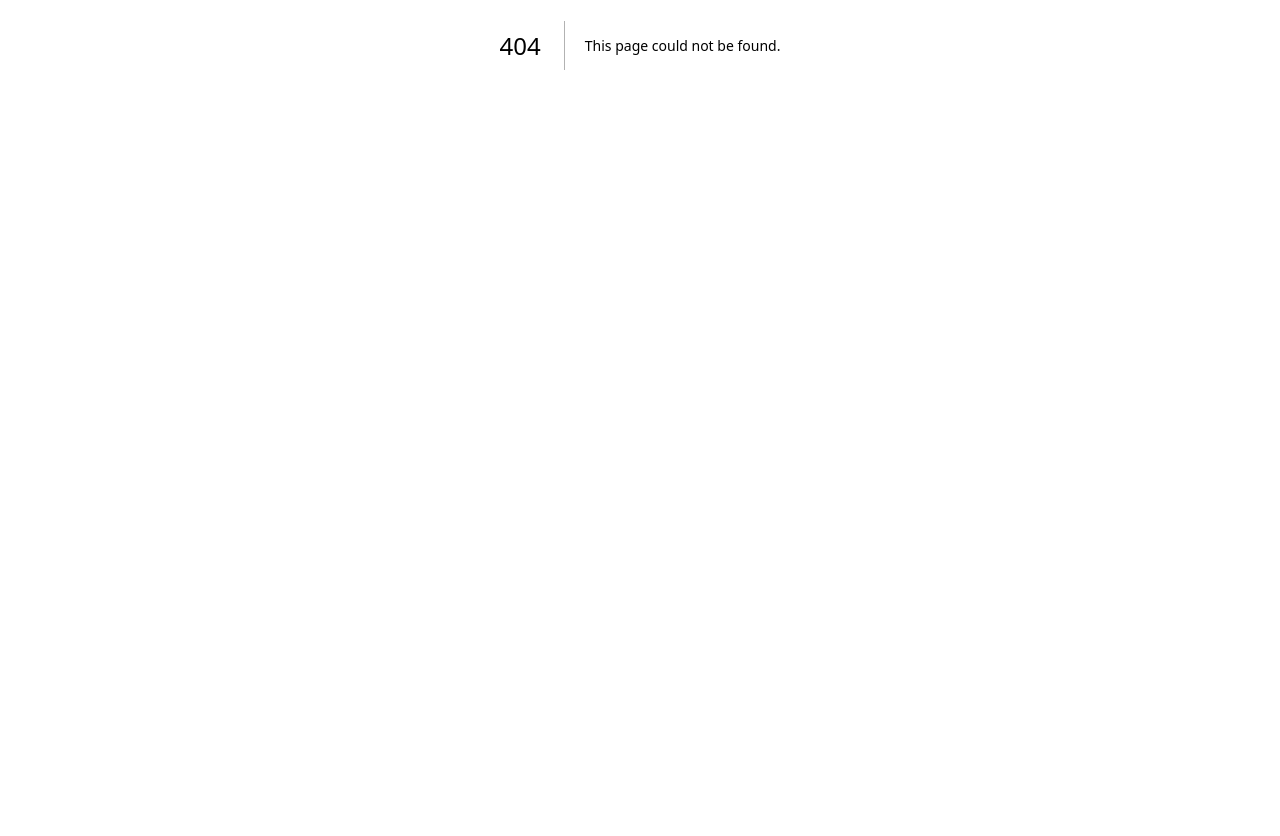
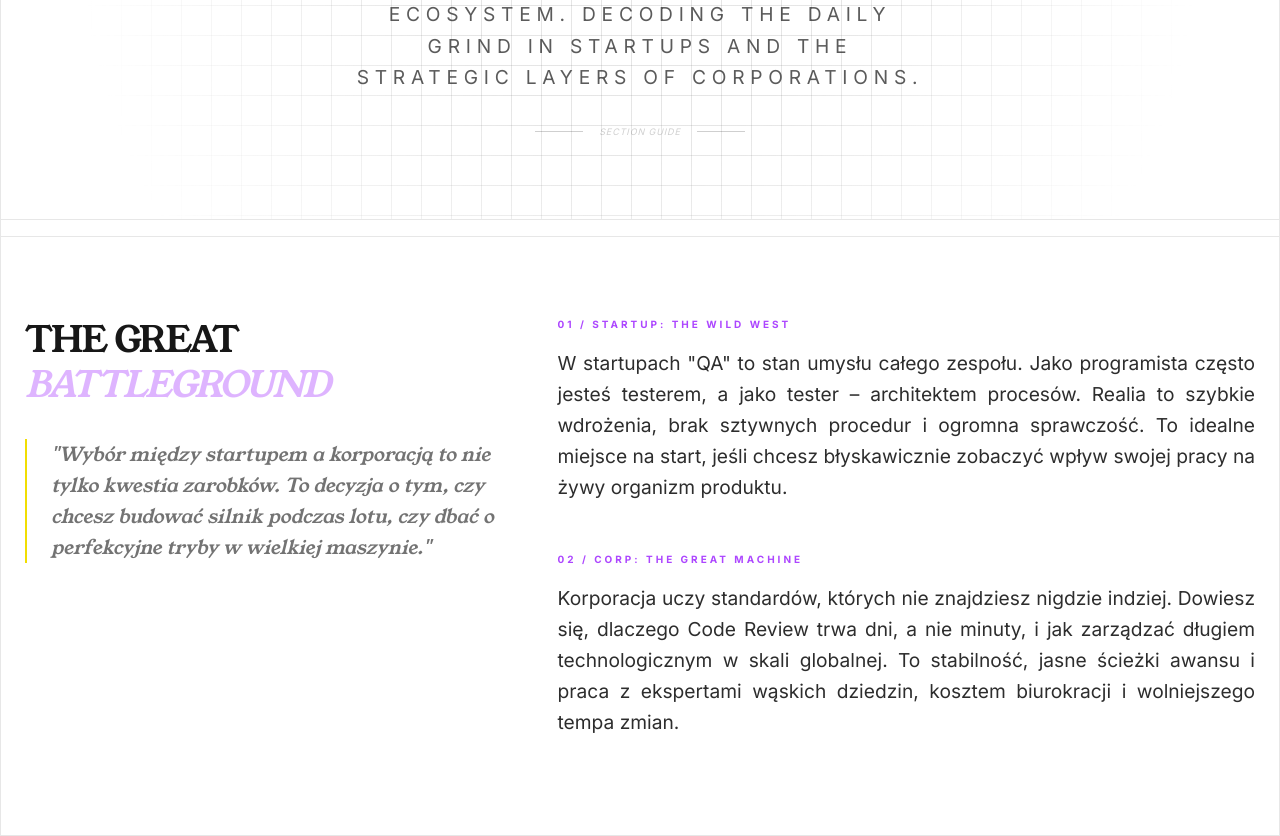
Before and after one commit to highimexy/it-shit, a Next.js app in the folder frontend/: page /reality-check in a window 1280 px wide. Before the commit this address had no page. Shown: the part 420-1256 px from the top of the page. Before the commit the page ends 865 px from the top, so only its background shows below. Built offline with nearby package versions, Linux system fonts and the light colour scheme.

Commit message:
feat: Add reality-check page

```diff
--- a/frontend/app/3d/page.tsx
+++ b/frontend/app/3d/page.tsx
@@ -1,4 +1,4 @@
-import { SectionDivider } from '../components/SectionDIvider'
+import { SectionDivider } from '../components/SectionDivider'
 import { SubpageHeader } from '../components/SubpageHeader'
 
 export default function ThreePage() {
--- a/frontend/app/components/HomeHeader.tsx
+++ b/frontend/app/components/HomeHeader.tsx
@@ -12,14 +12,16 @@ export function HomeHeader() {
           <h1 className="font-serif">
             Master the <span className="text-green-500 italic opacity-90">Basics</span> <br />
             Architect the <span className="text-yellow-400 italic opacity-90">Frontend</span> <br />
-            Render the <span className="text-red-500 italic opacity-90">Future</span>
+            Render the <span className="text-red-500 italic opacity-90">Future</span> <br />
+            Face the <span className="text-purple-500 italic opacity-90">Reality</span>
           </h1>
 
           <div className="mx-auto mt-12 max-w-2xl">
             <p className="px-4 font-sans text-[11px] leading-relaxed tracking-[0.4em] uppercase opacity-70">
               Simplifying the path from <span className="font-bold">QA Fundamentals</span> through
               <span className="font-bold"> Modern Web Development</span> to advanced
-              <span className="font-bold"> Three.js Experiences</span>.
+              <span className="font-bold"> Three.js Experiences</span> — seasoned with a
+              <span className="font-bold"> pinch of harsh reality</span>.
             </p>
 
             <div className="mt-8 flex items-center justify-center gap-6 opacity-20">
--- a/frontend/app/frontend/page.tsx
+++ b/frontend/app/frontend/page.tsx
@@ -1,4 +1,4 @@
-import { SectionDivider } from '../components/SectionDIvider'
+import { SectionDivider } from '../components/SectionDivider'
 import { SubpageHeader } from '../components/SubpageHeader'
 
 export default function FrontendPage() {
--- a/frontend/app/qa/page.tsx
+++ b/frontend/app/qa/page.tsx
@@ -1,4 +1,4 @@
-import { SectionDivider } from '../components/SectionDIvider'
+import { SectionDivider } from '../components/SectionDivider'
 import { SubpageHeader } from '../components/SubpageHeader'
 
 export default function QaPage() {
--- /dev/null
+++ b/frontend/app/reality-check/page.tsx
@@ -0,0 +1,63 @@
+'use client'
+
+import { SectionDivider } from '../components/SectionDivider'
+import { SubpageHeader } from '../components/SubpageHeader'
+import { Container } from '../wrappers/Container'
+
+export default function RealityCheckPage() {
+  return (
+    <main>
+      <SubpageHeader
+        title="Reality Check"
+        subtitle="The unfiltered truth about the IT ecosystem. Decoding the daily grind in startups and the strategic layers of corporations."
+        accentColor="text-purple-500"
+      />
+
+      <SectionDivider />
+
+      <Container className="border-foreground/10 border-x py-20">
+        <div className="grid gap-12 px-6 lg:grid-cols-12">
+          <div className="lg:col-span-5">
+            <h2 className="font-serif text-4xl leading-tight tracking-tighter uppercase">
+              The Great <br />{' '}
+              <span className="text-purple-500 italic opacity-40">Battleground</span>
+            </h2>
+            <p className="mt-8 border-l-2 border-purple-500/30 pl-6 font-serif text-lg leading-relaxed italic opacity-60">
+              "Wybór między startupem a korporacją to nie tylko kwestia zarobków. To decyzja o tym,
+              czy chcesz budować silnik podczas lotu, czy dbać o perfekcyjne tryby w wielkiej
+              maszynie."
+            </p>
+          </div>
+
+          <div className="space-y-12 lg:col-span-7">
+            <section>
+              <h3 className="mb-4 font-sans text-[10px] font-bold tracking-[0.3em] text-purple-500 uppercase">
+                01 / Startup: The Wild West
+              </h3>
+              <p className="text-justify font-sans text-sm leading-relaxed opacity-90">
+                W startupach "QA" to stan umysłu całego zespołu. Jako programista często jesteś
+                testerem, a jako tester – architektem procesów. Realia to szybkie wdrożenia, brak
+                sztywnych procedur i ogromna sprawczość. To idealne miejsce na start, jeśli chcesz
+                błyskawicznie zobaczyć wpływ swojej pracy na żywy organizm produktu.
+              </p>
+            </section>
+
+            <section>
+              <h3 className="mb-4 font-sans text-[10px] font-bold tracking-[0.3em] text-purple-500 uppercase">
+                02 / Corp: The Great Machine
+              </h3>
+              <p className="text-justify font-sans text-sm leading-relaxed opacity-90">
+                Korporacja uczy standardów, których nie znajdziesz nigdzie indziej. Dowiesz się,
+                dlaczego Code Review trwa dni, a nie minuty, i jak zarządzać długiem technologicznym
+                w skali globalnej. To stabilność, jasne ścieżki awansu i praca z ekspertami wąskich
+                dziedzin, kosztem biurokracji i wolniejszego tempa zmian.
+              </p>
+            </section>
+          </div>
+        </div>
+      </Container>
+
+      <SectionDivider />
+    </main>
+  )
+}
```
Also changed, not shown: frontend/app/components/SectionDivider.tsx (renamed from frontend/app/components/SectionDIvider.tsx).
